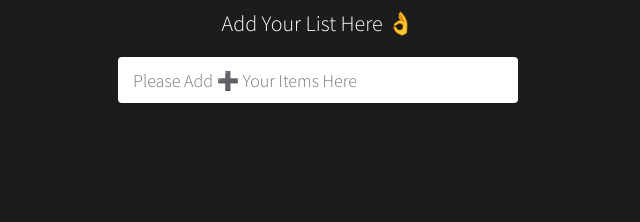
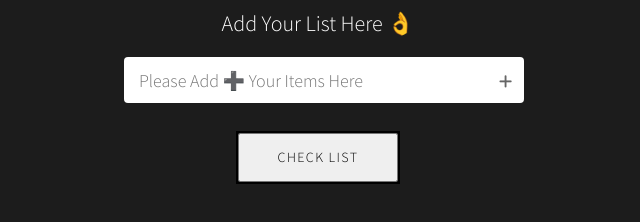
Before and after one commit to Safdar-Ali-India/React-based-Todo, a React (Create React App) app: page / in a window 1280 px wide. Shown: the part 334-556 px from the top of the page, without its empty margins (322-962 px from the left). Built offline with nearby package versions, Linux system fonts and the light colour scheme.

Commit message:
checklist done ➕

```diff
--- a/public/index.html
+++ b/public/index.html
@@ -24,6 +24,7 @@
       work correctly both with client-side routing and a non-root public URL.
       Learn how to configure a non-root public URL by running `npm run build`.
     -->
+    <link rel="stylesheet" href="https://cdnjs.cloudflare.com/ajax/libs/font-awesome/6.5.1/css/all.min.css" integrity="sha512-DTOQO9RWCH3ppGqcWaEA1BIZOC6xxalwEsw9c2QQeAIftl+Vegovlnee1c9QX4TctnWMn13TZye+giMm8e2LwA==" crossorigin="anonymous" referrerpolicy="no-referrer" />
     <title>React App</title>
   </head>
   <body>
--- a/src/components/todoreact/todo.js
+++ b/src/components/todoreact/todo.js
@@ -9,19 +9,24 @@ const Todo = () => {
   <figure>
     <img src="https://supabase.com/_next/image?url=%2Fimages%2Findex%2Fproducts%2Fvector.svg&w=3840&q=100"  style={{ width: '400px', height: '200px' }}/>
   <figcaption>Add Your List Here 👌</figcaption>
-
   </figure>
 
   <div className="addItems">
-<input type="text" placeholder='Please Add ➕ Your Items Here' className='form-control' />
+<input type="text" placeholder='Please Add ➕ Your Items Here'
+className='form-control' />
+<i class="fa fa-solid fa-plus"></i>
+  </div>
 
+  <div className="showItems">
+
+<button className="btn effect04" data-sm-link-text="Remove All">
+
+
+  <span>CHECK LIST</span></button>
 
   </div>
 </div>
-
-
-
-   </div>
+</div>
    </>
   )
 }
```
